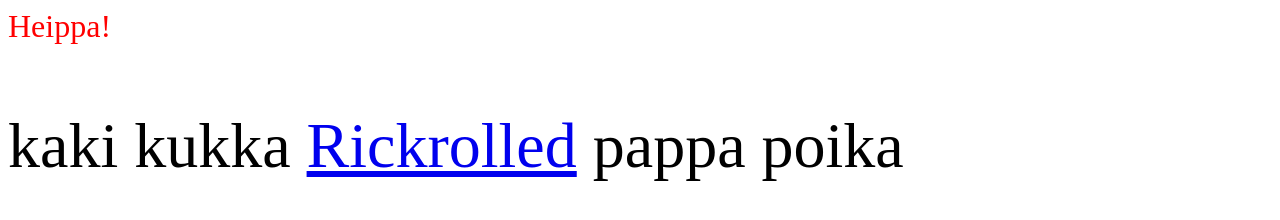
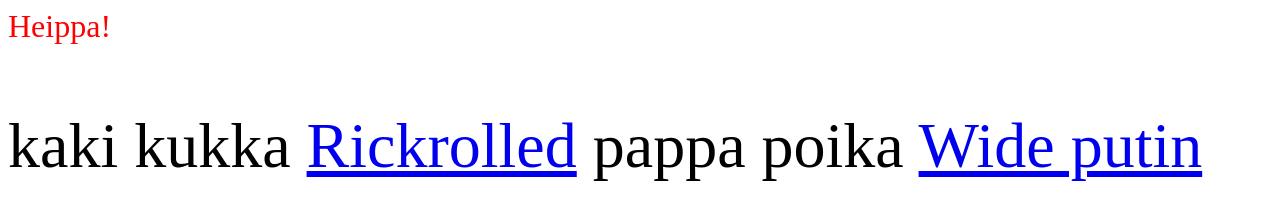
Before and after one commit to korkaloilmari/kapu, a plain HTML site: page index.html in a window 1280 px wide. Drawn offline with Linux system fonts and the light colour scheme.

Commit message:
Wide putin link added

```diff
--- a/index.html
+++ b/index.html
@@ -24,6 +24,7 @@ Heippa!
 </h1>
 <p>
     kaki kukka <a href="toinen.html"> Rickrolled</a> pappa poika
+    <a href="https://youtu.be/Wl959QnD3lM?si=QnRhZx_3M_tTNT8r">Wide putin</a>
 </p>
 
 </body>
```
